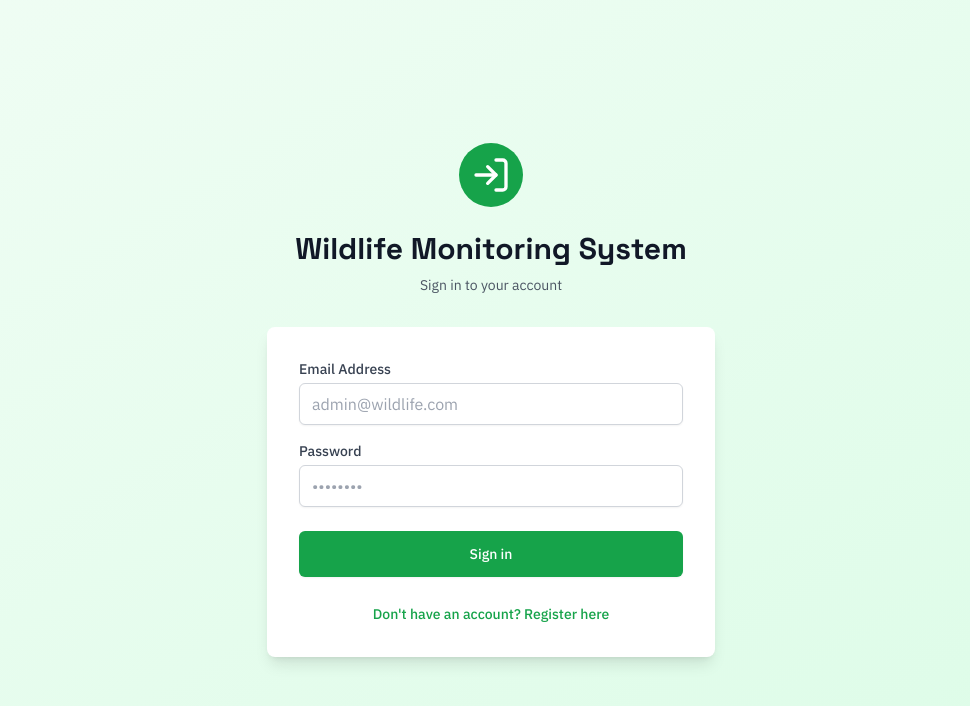
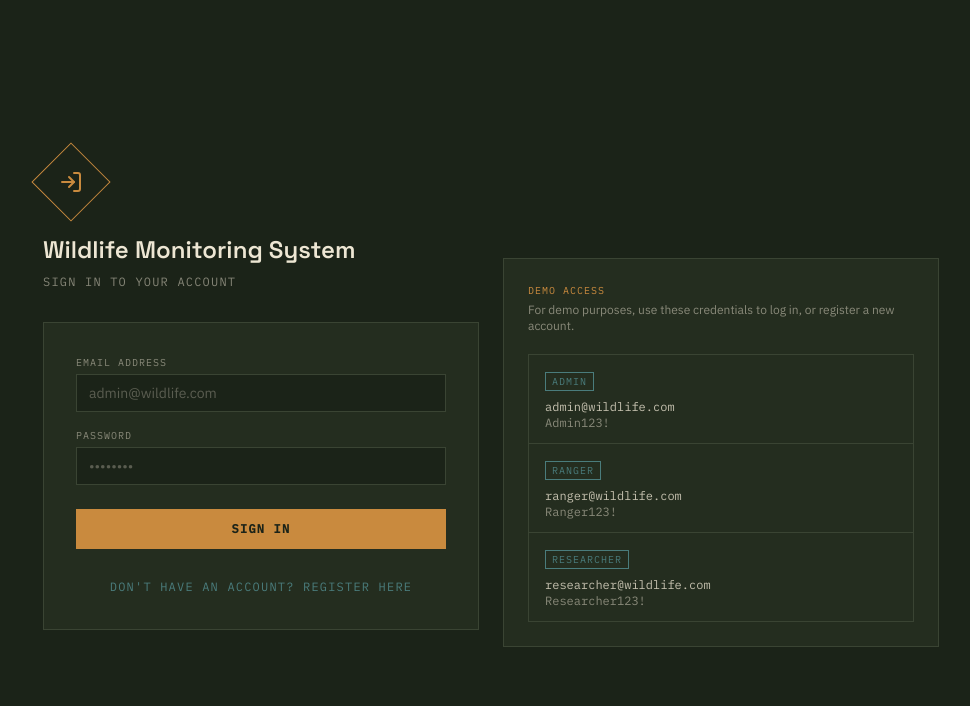
Before and after one commit to timovibes/final-wildlife-monitoring, a React (Create React App) app in the folder frontend/: page /login in a window 1280 px wide. Shown: the top 706 px of the page, without its empty margins (149-1119 px from the left). Built offline with nearby package versions, Linux system fonts and the light colour scheme.

Commit message:
Restyle Login and Register to field-ops design system
Add demo credentials panel to Login page (email/password only, for demo/testing use)

No changes to auth logic, validation, or handlers

```diff
--- a/frontend/src/components/auth/Login.jsx
+++ b/frontend/src/components/auth/Login.jsx
@@ -2,6 +2,12 @@ import React, { useState } from 'react';
 import { useNavigate, Link } from 'react-router-dom';
 import { LogIn, AlertCircle } from 'lucide-react';
 import authService from '../../services/auth';
+
+const DEMO_ACCOUNTS = [
+  { role: 'Admin',      email: 'admin@wildlife.com',      password: 'Admin123!' },
+  { role: 'Ranger',     email: 'ranger@wildlife.com',      password: 'Ranger123!' },
+  { role: 'Researcher', email: 'researcher@wildlife.com',  password: 'Researcher123!' },
+];
 
 const Login = () => {
   const navigate = useNavigate();
@@ -40,33 +46,34 @@ const Login = () => {
   };
 
   return (
-    <div className="min-h-screen flex items-center justify-center bg-gradient-to-br from-green-50 to-green-100 py-12 px-4 sm:px-6 lg:px-8">
-      <div className="max-w-md w-full space-y-8">
-        <div className="text-center">
-          <div className="mx-auto h-16 w-16 flex items-center justify-center rounded-full bg-green-600">
-            <LogIn className="h-10 w-10 text-white" />
+    <div className="min-h-screen flex items-center justify-center bg-bush py-12 px-4 sm:px-6 lg:px-8">
+      <div className="max-w-4xl w-full grid grid-cols-1 lg:grid-cols-2 gap-6 items-start">
+
+        {/* Login form */}
+        <div className="space-y-8">
+          <div className="text-center lg:text-left">
+            <div className="mx-auto lg:mx-0 h-14 w-14 border border-ochre flex items-center justify-center rotate-45">
+              <LogIn className="h-6 w-6 text-ochre -rotate-45" />
             </div>
-          <h2 className="mt-6 text-3xl font-extrabold text-gray-900">
+            <h2 className="mt-6 font-display text-2xl font-semibold text-bone">
               Wildlife Monitoring System
             </h2>
-          <p className="mt-2 text-sm text-gray-600">
+            <p className="mt-2 font-mono text-xs uppercase tracking-widest text-bone/50">
               Sign in to your account
             </p>
           </div>
 
-        <form className="mt-8 space-y-6 bg-white p-8 rounded-lg shadow-lg" onSubmit={handleSubmit}>
+          <form className="space-y-6 border border-bush-line bg-bush-surface p-8" onSubmit={handleSubmit}>
             {error && (
-            <div className="bg-red-50 border-l-4 border-red-500 p-4 rounded">
-              <div className="flex items-center">
-                <AlertCircle className="h-5 w-5 text-red-500 mr-2" />
-                <p className="text-sm text-red-700">{error}</p>
-              </div>
+              <div className="border border-rust bg-bush p-4 flex items-center gap-2">
+                <AlertCircle className="h-4 w-4 text-rust flex-shrink-0" />
+                <p className="text-sm text-rust">{error}</p>
               </div>
             )}
 
             <div className="space-y-4">
               <div>
-              <label htmlFor="email" className="block text-sm font-medium text-gray-700">
+                <label htmlFor="email" className="block font-mono text-[10px] uppercase tracking-widest text-bone/50">
                   Email Address
                 </label>
                 <input
@@ -76,13 +83,13 @@ const Login = () => {
                   required
                   value={formData.email}
                   onChange={handleChange}
-                className="mt-1 block w-full px-3 py-2 border border-gray-300 rounded-md shadow-sm focus:outline-none focus:ring-green-500 focus:border-green-500"
+                  className="mt-1 block w-full px-3 py-2 bg-bush border border-bush-line text-bone text-sm focus:outline-none focus:border-ochre placeholder:text-bone/30"
                   placeholder="admin@wildlife.com"
                 />
               </div>
 
               <div>
-              <label htmlFor="password" className="block text-sm font-medium text-gray-700">
+                <label htmlFor="password" className="block font-mono text-[10px] uppercase tracking-widest text-bone/50">
                   Password
                 </label>
                 <input
@@ -92,7 +99,7 @@ const Login = () => {
                   required
                   value={formData.password}
                   onChange={handleChange}
-                className="mt-1 block w-full px-3 py-2 border border-gray-300 rounded-md shadow-sm focus:outline-none focus:ring-green-500 focus:border-green-500"
+                  className="mt-1 block w-full px-3 py-2 bg-bush border border-bush-line text-bone text-sm focus:outline-none focus:border-ochre placeholder:text-bone/30"
                   placeholder="••••••••"
                 />
               </div>
@@ -102,22 +109,48 @@ const Login = () => {
               <button
                 type="submit"
                 disabled={loading}
-              className="w-full flex justify-center py-3 px-4 border border-transparent rounded-md shadow-sm text-sm font-medium text-white bg-green-600 hover:bg-green-700 focus:outline-none focus:ring-2 focus:ring-offset-2 focus:ring-green-500 disabled:bg-gray-400 disabled:cursor-not-allowed"
+                className="w-full flex justify-center py-3 px-4 bg-ochre text-bush font-mono text-xs uppercase tracking-widest font-semibold hover:bg-[#dda054] focus:outline-none disabled:opacity-40 disabled:cursor-not-allowed transition-colors"
               >
-              {loading ? 'Signing in...' : 'Sign in'}
+                {loading ? 'Signing in...' : 'Sign In'}
               </button>
             </div>
 
             <div className="text-center">
               <Link
                 to="/register"
-              className="text-sm font-medium text-green-600 hover:text-green-500"
+                className="font-mono text-xs uppercase tracking-widest text-teal hover:text-bone transition-colors"
               >
                 Don't have an account? Register here
               </Link>
             </div>
           </form>
         </div>
+
+        {/* Demo credentials panel */}
+        <div className="border border-bush-line bg-bush-surface p-6 lg:mt-[104px]">
+          <h3 className="font-mono text-[10px] uppercase tracking-widest text-ochre mb-1">
+            Demo Access
+          </h3>
+          <p className="text-xs text-bone/50 mb-5">
+            For demo purposes, use these credentials to log in, or register a new account.
+          </p>
+
+          <div className="border border-bush-line">
+            {DEMO_ACCOUNTS.map((acct) => (
+              <div key={acct.role} className="field-tag">
+                <div className="flex-1">
+                  <span className="font-mono text-[10px] uppercase tracking-widest text-teal border border-teal px-1.5 py-0.5">
+                    {acct.role}
+                  </span>
+                  <div className="mt-2 font-mono text-xs text-bone/80">{acct.email}</div>
+                  <div className="font-mono text-xs text-bone/50">{acct.password}</div>
+                </div>
+              </div>
+            ))}
+          </div>
+        </div>
+
+      </div>
     </div>
   );
 };
```
Also changed, not shown: frontend/src/components/auth/Register.jsx (+27 -25 lines). Lines whose indentation alone changed are shown as unchanged.
